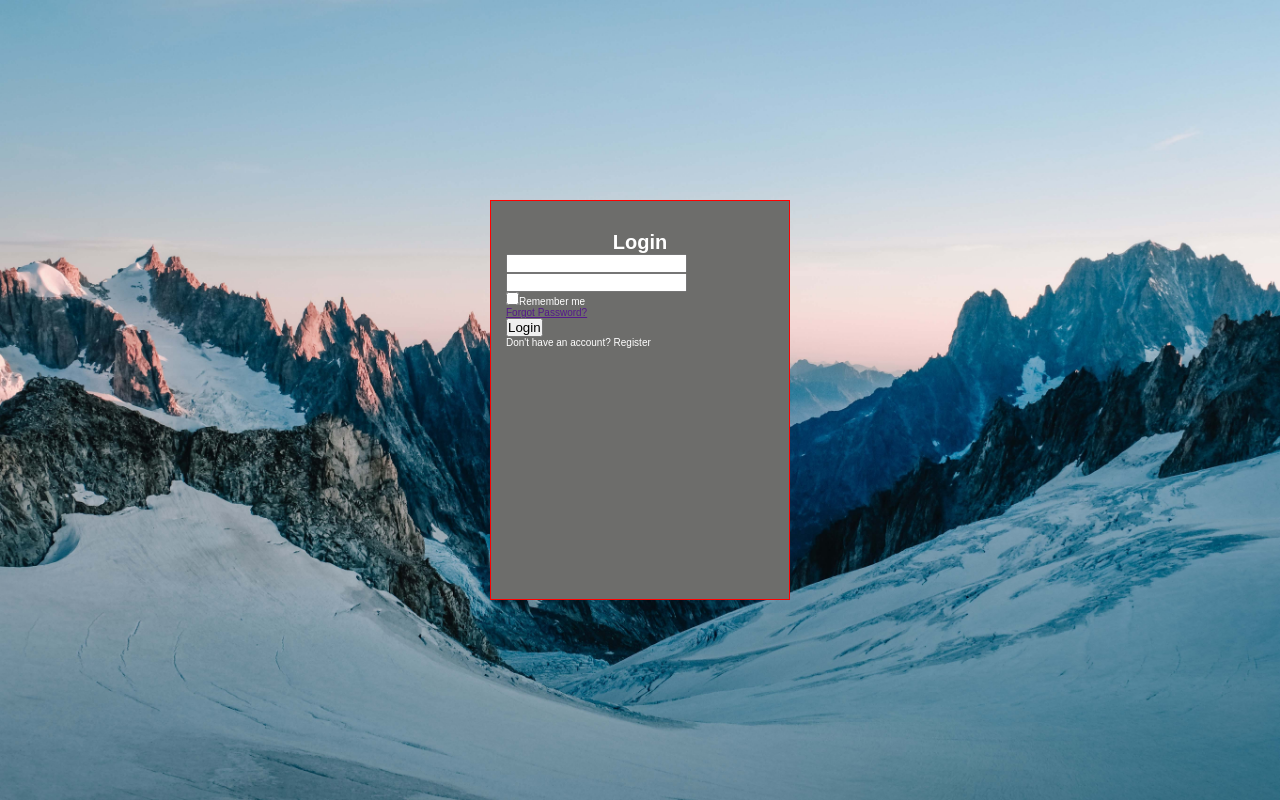
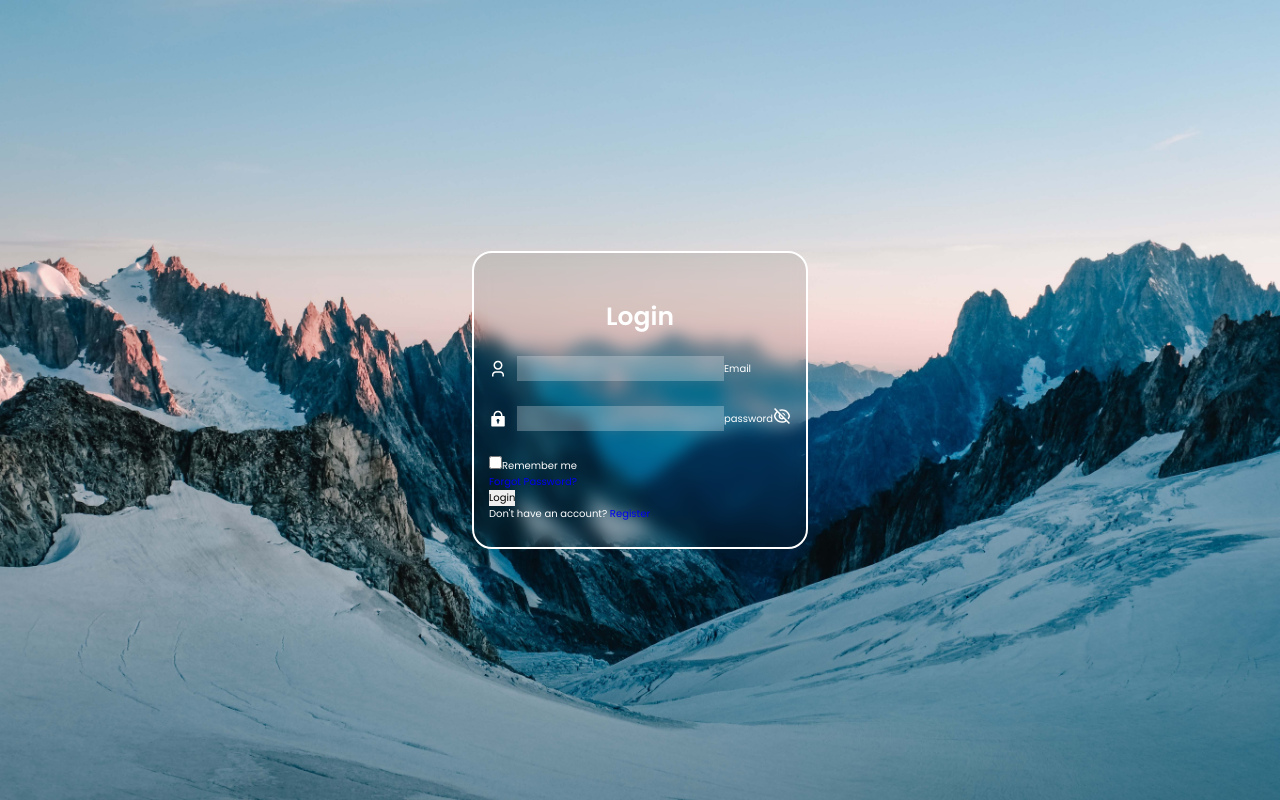
Before and after one commit to Abheeshta-P/css-practice, a plain HTML site: page glassmorphism-page/index.html in a window 1280 px wide. Drawn offline with nearby package versions, Linux system fonts and the light colour scheme.

Commit message:
Created a new style.css seperating it from html added some features like fontsize then added glassmorphism effect

```diff
--- a/glassmorphism-page/index.html
+++ b/glassmorphism-page/index.html
@@ -5,66 +5,29 @@
     <meta name="viewport" content="width=device-width, initial-scale=1.0">
     <link
     href="https://cdn.jsdelivr.net/npm/remixicon@4.0.0/fonts/remixicon.css" rel="stylesheet"/>
+    <link rel="stylesheet" href="style.css">
     <title>Animated website login page</title>
-    <style>
-        *{
-            margin: 0;
-            padding: 0;
-            box-sizing: border-box;
-        }
-        @import url('https://fonts.googleapis.com/css2?family=Poppins:wght@200;300;400;500;600;700;800;900&display=swap');
-        html{
-            font-size: 62.5%;
-        }
-        body{
-            width: 100%;
-            height: 100vh;
-            background-image: url(bgwebsite.jpg);
-            background-size: cover;
-            background-repeat: no-repeat;
-            display: flex;
-            justify-content: center;
-            align-items: center;
-            color: white;
-            font-family: 'Poppins', sans-serif;
-        }
-        .container{
-            width: 300px;
-            height: 400px;
-            border: 1px solid red;
-            padding-inline: 15px;
-            padding-block: 15px;
-            background-color: rgb(109, 109, 107);
-        }
-        .login-h{
-            font-size: 2rem;
-            font-weight: 600;
-            display: flex;
-             margin-top: 15px;
-            justify-content: center;
-        }
-    </style>
 </head>
 <body>
-    <div class="container">
+    <form class="container" action="">
         <div class="login-h">Login</div>
-        <div class="mainsec">
-            <div class="emailsec">
-                <div class="pic"></div>
-                <input type="email">
+
+            <div class="detailssec">
+                <div class="pic"><svg xmlns="http://www.w3.org/2000/svg" viewBox="0 0 24 24"><path d="M20 22H18V20C18 18.3431 16.6569 17 15 17H9C7.34315 17 6 18.3431 6 20V22H4V20C4 17.2386 6.23858 15 9 15H15C17.7614 15 20 17.2386 20 20V22ZM12 13C8.68629 13 6 10.3137 6 7C6 3.68629 8.68629 1 12 1C15.3137 1 18 3.68629 18 7C18 10.3137 15.3137 13 12 13ZM12 11C14.2091 11 16 9.20914 16 7C16 4.79086 14.2091 3 12 3C9.79086 3 8 4.79086 8 7C8 9.20914 9.79086 11 12 11Z"></path></svg></div>
+                <div class="input-login"><input type="email" required class="input-me"><label for="">Email</label></div>
             </div>
-            <div class="passwordsec">
-                <div class="pic"></div>
-                <input type="email">
-                <div class="show"></div>
+            <div class="detailssec">
+                <div class="pic"><svg xmlns="http://www.w3.org/2000/svg" viewBox="0 0 24 24"><path d="M18 8H20C20.5523 8 21 8.44772 21 9V21C21 21.5523 20.5523 22 20 22H4C3.44772 22 3 21.5523 3 21V9C3 8.44772 3.44772 8 4 8H6V7C6 3.68629 8.68629 1 12 1C15.3137 1 18 3.68629 18 7V8ZM11 15.7324V18H13V15.7324C13.5978 15.3866 14 14.7403 14 14C14 12.8954 13.1046 12 12 12C10.8954 12 10 12.8954 10 14C10 14.7403 10.4022 15.3866 11 15.7324ZM16 8V7C16 4.79086 14.2091 3 12 3C9.79086 3 8 4.79086 8 7V8H16Z" ></path></svg></div>
+                <div class="input-login"><input type="password"  id="login-pass" class="input-me" required><label for="">password</label></div>
+                <div class="show"><svg xmlns="http://www.w3.org/2000/svg" viewBox="0 0 24 24"><path d="M17.8827 19.2968C16.1814 20.3755 14.1638 21.0002 12.0003 21.0002C6.60812 21.0002 2.12215 17.1204 1.18164 12.0002C1.61832 9.62282 2.81932 7.5129 4.52047 5.93457L1.39366 2.80777L2.80788 1.39355L22.6069 21.1925L21.1927 22.6068L17.8827 19.2968ZM5.9356 7.3497C4.60673 8.56015 3.6378 10.1672 3.22278 12.0002C4.14022 16.0521 7.7646 19.0002 12.0003 19.0002C13.5997 19.0002 15.112 18.5798 16.4243 17.8384L14.396 15.8101C13.7023 16.2472 12.8808 16.5002 12.0003 16.5002C9.51498 16.5002 7.50026 14.4854 7.50026 12.0002C7.50026 11.1196 7.75317 10.2981 8.19031 9.60442L5.9356 7.3497ZM12.9139 14.328L9.67246 11.0866C9.5613 11.3696 9.50026 11.6777 9.50026 12.0002C9.50026 13.3809 10.6196 14.5002 12.0003 14.5002C12.3227 14.5002 12.6309 14.4391 12.9139 14.328ZM20.8068 16.5925L19.376 15.1617C20.0319 14.2268 20.5154 13.1586 20.7777 12.0002C19.8603 7.94818 16.2359 5.00016 12.0003 5.00016C11.1544 5.00016 10.3329 5.11773 9.55249 5.33818L7.97446 3.76015C9.22127 3.26959 10.5793 3.00016 12.0003 3.00016C17.3924 3.00016 21.8784 6.87992 22.8189 12.0002C22.5067 13.6998 21.8038 15.2628 20.8068 16.5925ZM11.7229 7.50857C11.8146 7.50299 11.9071 7.50016 12.0003 7.50016C14.4855 7.50016 16.5003 9.51488 16.5003 12.0002C16.5003 12.0933 16.4974 12.1858 16.4919 12.2775L11.7229 7.50857Z" id="login-eye"></path></svg></div>
             </div>
-        </div>
+
         <div class="remembersec">
             <div class="check"><input type="checkbox"><label for="checkbox">Remember me</label></div>
-            <div class="forgot"><a href="">Forgot Password?</a></div>
+            <div class="forgot"><a href="#">Forgot Password?</a></div>
     </div>
         <div class="loginbutton"><button>Login</button></div>
-        <div class="registersec"><p>Don't have an account? <span>Register</span></p></div>
-    </div>
+        <div class="registersec"><p>Don't have an account? <a href="#">Register</a></p></div>
+    </form>
 </body>
 </html>
--- /dev/null
+++ b/glassmorphism-page/style.css
@@ -0,0 +1,81 @@
+@import url('https://fonts.googleapis.com/css2?family=Poppins:wght@200;300;400;500;600;700;800;900&display=swap');
+*{
+    margin: 0;
+    padding: 0;
+    box-sizing: border-box;
+}
+html{
+    font-size: 62.5%;
+}
+:root{
+    --body-font:'Poppins', sans-serif;
+    --h1-font-size:1.75rem;
+    --normal-font-size:1rem;
+    --small-font-size:0.813rem;
+    --font-medium:500;
+}
+body,input,button{
+    font-size: var(--normal-font-size);
+    font-family: var(--body-font);
+
+}
+input,button{
+    border: none;
+    outline: none;
+}
+a{
+    text-decoration: none;
+}
+img{
+    max-width: 100%;
+    height: auto;
+}
+svg{
+    fill: white;
+    width: 18px;
+}
+.detailssec{
+    display: flex;
+    margin-bottom: 2.5rem;
+    align-items: center;
+    height: 100%;
+}
+.pic{
+    margin-right: 10px;
+    display: flex;
+}
+.input-me{
+    height: 25px;
+    padding-left: 5px;
+    color: white;
+    background-color: rgba(255, 255, 255, 0.247);
+}
+body{
+    background-color: white;
+    width: 100%;
+    height: 100vh;
+    background-image: url(bgwebsite.jpg);
+    background-size: cover;
+    background-repeat: no-repeat;
+    display: flex;
+    justify-content: center;
+    align-items: center;
+    color: white;
+}
+.container{
+    width: fit-content;
+    height: fit-content;
+    border: 1px solid red;
+padding: 2.5rem 1.5rem;
+border: 2px solid white;
+    background-color: rgba(26, 26, 26, 0.1);
+    backdrop-filter: blur(8px);
+    border-radius: 20px;
+}
+.login-h{
+    font-size:2.5rem;
+    font-weight: 600;
+    display: flex;
+     margin-block: 20px;
+    justify-content: center;
+}
```
